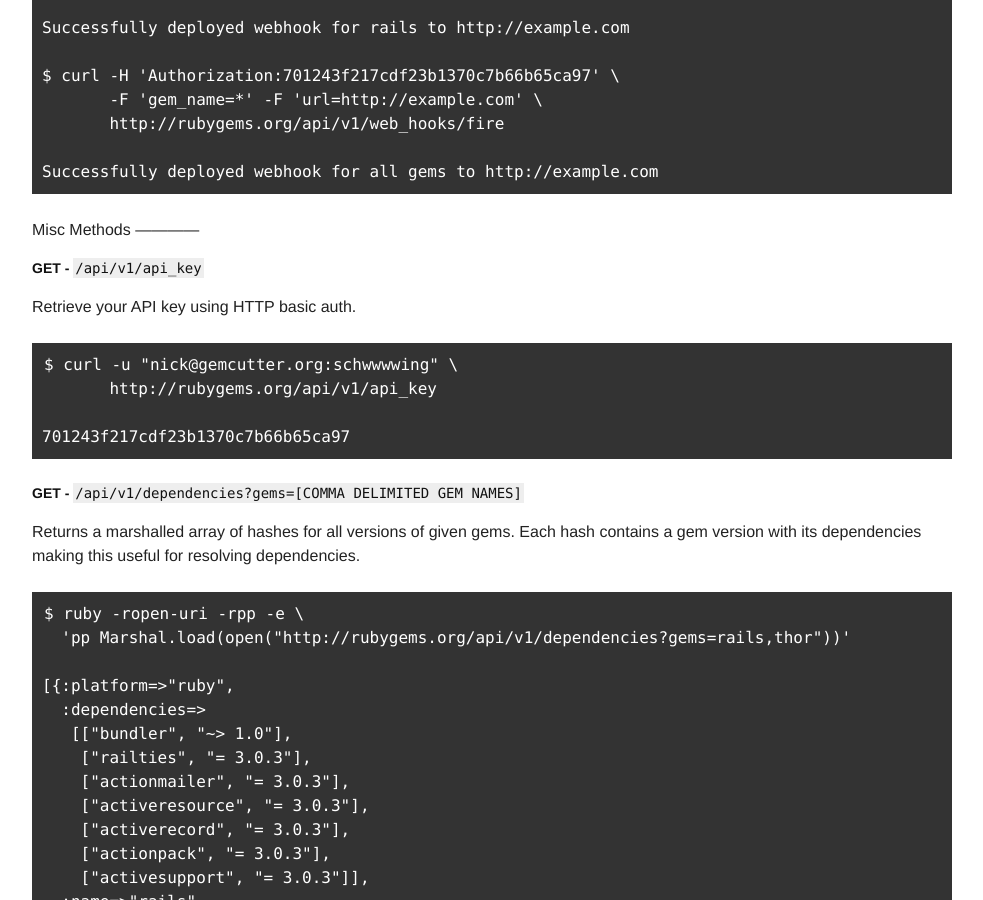
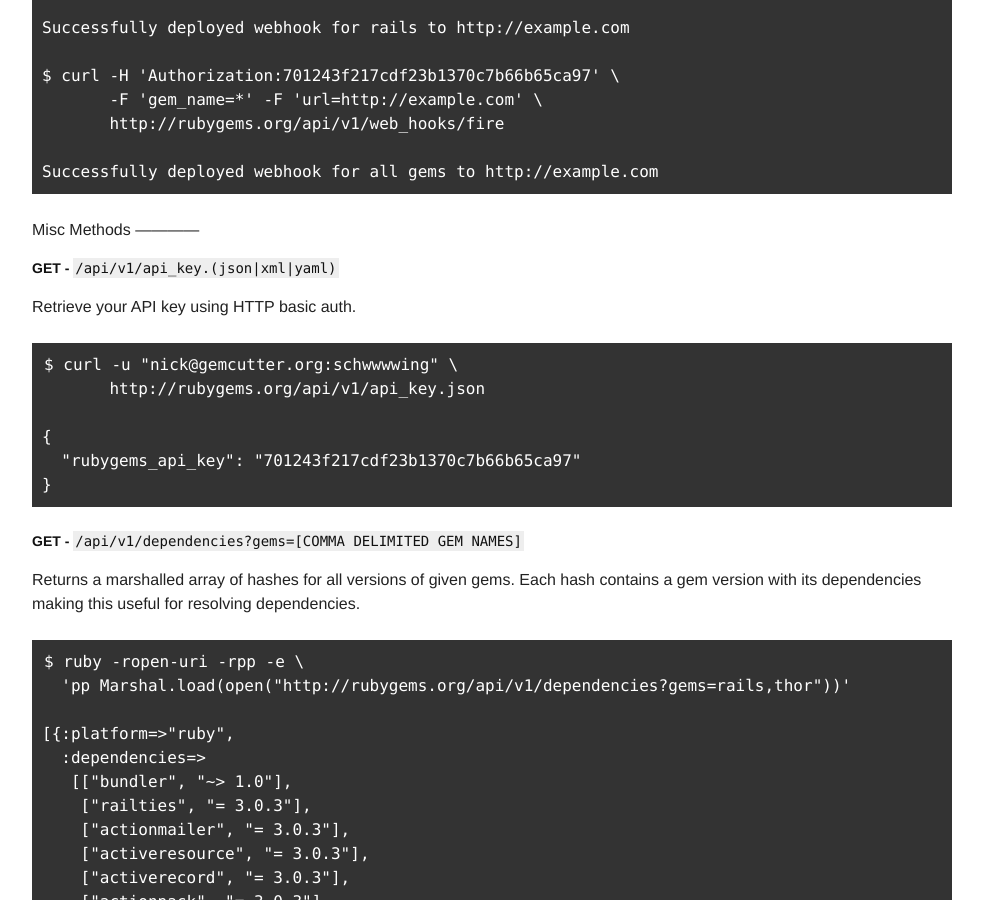
Before and after one commit to radar/guides, a Jekyll site: the page built from rubygems-org-api.md, in a window 1280 px wide and 900 px high, scrolled down 7815 px. Shown: the whole window, without its empty margins (148-1131 px from the left). Built offline with Jekyll 4.4.1, drawn with Linux system fonts in a browser that asks for light colours.

Commit message:
Document JSON, XML, and YAML response formats

```diff
--- a/rubygems-org-api.md
+++ b/rubygems-org-api.md
@@ -353,14 +353,16 @@ SHA2-hashed concatenation of the gem name, the gem version and your API key.
 Misc Methods
 ------------
 
-### GET - `/api/v1/api_key`
+### GET - `/api/v1/api_key.(json|xml|yaml)`
 
 Retrieve your API key using HTTP basic auth.
 
     $ curl -u "nick@gemcutter.org:schwwwwing" \
-           http://rubygems.org/api/v1/api_key
+           http://rubygems.org/api/v1/api_key.json
 
-    701243f217cdf23b1370c7b66b65ca97
+    {
+      "rubygems_api_key": "701243f217cdf23b1370c7b66b65ca97"
+    }
 
 ### GET - `/api/v1/dependencies?gems=[COMMA DELIMITED GEM NAMES]`
 
```
